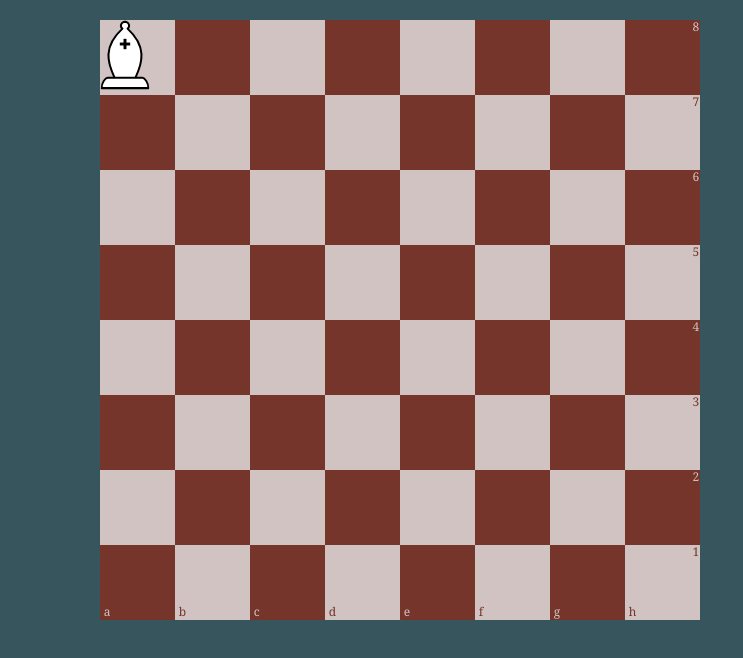
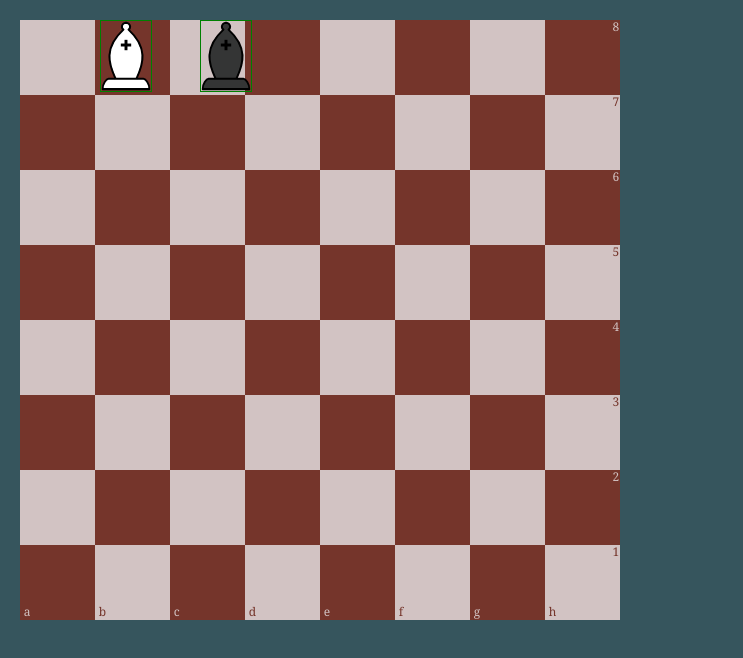
Before and after one commit to krihl4n/ChessUi, an Angular app: page /board2 in a window 1280 px wide. Shown: the top 658 px of the page, without its empty margins (0-743 px from the left). Built offline with nearby package versions, Linux system fonts and the light colour scheme.

Commit message:
create elements dynamically with renderer

```diff
--- a/src/app/board-canvas-with-css-animations/board-canvas-with-css-animations.component.css
+++ b/src/app/board-canvas-with-css-animations/board-canvas-with-css-animations.component.css
@@ -2,4 +2,13 @@ app-chess-piece {
     position: absolute;
     transition: all 500ms ease;
     user-select: none;
+    border: 1px solid green
 }
+
+img {
+    position: absolute;
+    transition: all 500ms ease;
+    user-select: none;
+    border: 1px solid green;
+    cursor: pointer;
+}
--- a/src/app/board-canvas-with-css-animations/board-canvas-with-css-animations.component.html
+++ b/src/app/board-canvas-with-css-animations/board-canvas-with-css-animations.component.html
@@ -1,5 +1,11 @@
-<div style="width: 100px; height: 700px; float:left;"></div>
-<div style="margin: 20px;">
-    <canvas #canvas [width]="canvasSize" [height]="canvasSize" style="cursor: pointer"></canvas>
-    <app-chess-piece (click)="onImageClick()" [ngStyle]="{'left':leftPos}" ></app-chess-piece>
+<div #boardcontainer id="boardcontainter" style="margin: 20px;">
+    <canvas #canvas [width]="canvasSize" [height]="canvasSize" style="position:absolute;cursor: pointer"></canvas>
+
+   <!-- <img id="piece"
+        src="assets/white_bishop.svg"
+        draggable="false"
+        [ngStyle]="{'left':leftPos}"
+        (click)="onImageClick()"
+    > -->
+      <!-- <app-chess-piece (click)="onImageClick()" [ngStyle]="{'left':leftPos}" ></app-chess-piece>-->
 </div>
--- a/src/app/board-canvas-with-css-animations/board-canvas-with-css-animations.component.ts
+++ b/src/app/board-canvas-with-css-animations/board-canvas-with-css-animations.component.ts
@@ -1,18 +1,31 @@
-import { Component, ElementRef, HostListener, OnInit, ViewChild } from '@angular/core';
+import { AfterContentInit, AfterViewInit, Component, ComponentFactoryResolver, ElementRef, HostListener, OnInit, Renderer2, ViewChild, ViewContainerRef } from '@angular/core';
 import { DrawingService } from '../board-canvas/drawing.service';
 import { FieldUtilsService } from '../board-canvas/field-utils.service';
+import { ChessPieceComponent } from './chess-piece/chess-piece.component';
 
 @Component({
   selector: 'app-board-canvas-with-css-animations',
   templateUrl: './board-canvas-with-css-animations.component.html',
   styleUrls: ['./board-canvas-with-css-animations.component.css']
 })
-export class BoardCanvasWithCssAnimationsComponent implements OnInit {
+export class BoardCanvasWithCssAnimationsComponent implements OnInit, AfterViewInit {
 
-  constructor(private drawingService: DrawingService, private locationUtilsService: FieldUtilsService) { }
+  constructor(
+    private componentFactoryResolver: ComponentFactoryResolver,
+    private drawingService: DrawingService,
+    private locationUtilsService: FieldUtilsService,
+    private renderer: Renderer2) { }
 
-  @ViewChild('canvas', { static: true }) canvas: ElementRef<HTMLCanvasElement>;
+  @ViewChild('canvas', { static: true })
+  canvas: ElementRef;
+
   canvasContext: CanvasRenderingContext2D;
+
+  @ViewChild('boardcontainer', { static: true })
+  boardContainer: ElementRef<HTMLCanvasElement>;
+
+  @ViewChild('container', { read: ViewContainerRef })
+  container: ViewContainerRef;
 
   private fieldSize: number;
   canvasSize: number;
@@ -27,15 +40,54 @@ export class BoardCanvasWithCssAnimationsComponent implements OnInit {
     window.requestAnimationFrame(this.drawEverything.bind(this));
   }
 
+  ngAfterViewInit(): void {
+
+    // const factory = this.componentFactoryResolver.resolveComponentFactory(ChessPieceComponent)
+    // const componentRef = this.container.createComponent(factory)
+
+    //  const el = document.createElement("img");
+    //  el.setAttribute('src', 'assets/white_bishop.svg')
+    //  el.setAttribute('left', "200px")
+    //  document.getElementById("boardcontainter")?.appendChild(el)
+
+    const el = this.renderer.createElement('img')
+    this.renderer.setAttribute(el, 'id', 'white_bishop');
+    this.renderer.setAttribute(el, 'src', 'assets/white_bishop.svg');
+    this.renderer.setStyle(el, 'left', this.leftPos)
+    this.renderer.listen(el, 'click', (evt) => {
+      console.log("image clicked")
+      this.onImageClick()
+      this.renderer.setStyle(el, 'left', this.leftPos)
+    })
+
+    this.renderer.appendChild(this.boardContainer.nativeElement, el)
+    const el1 = this.renderer.createElement('img')
+    this.renderer.setAttribute(el1, 'id', 'black_bishop');
+    this.renderer.setAttribute(el1, 'src', 'assets/black_bishop.svg');
+    this.renderer.setStyle(el1, 'left', this.leftPos1)
+    this.renderer.listen(el1, 'click', (evt) => {
+      console.log("image clicked")
+      this.onImageClick1()
+      this.renderer.setStyle(el1, 'left', this.leftPos1)
+    })
+
+    this.renderer.appendChild(this.boardContainer.nativeElement, el1)
+    this.renderer.listen("document", 'animationend', () => {
+      console.log("animation")
+    })
+    this.renderer.listen(el1, 'mousedown', () => {
+      console.log("mousedown")
+    })
+    this.renderer.selectRootElement
+  }
+
   @HostListener('window:resize', ['$event'])
   onResize() {
     this.setupBoardSize(window.outerHeight)
   }
 
-
   leftPos="100px"
-
-
+  leftPos1="200px"
   onImageClick() {
     console.log("click")
     if(this.leftPos === "100px") {
@@ -45,6 +97,14 @@ export class BoardCanvasWithCssAnimationsComponent implements OnInit {
     }
   }
 
+  onImageClick1() {
+    console.log("click1")
+    if(this.leftPos1 === "200px") {
+      this.leftPos1 = "300px";
+    } else {
+      this.leftPos1 = "200px"
+    }
+  }
 
   private setupBoardSize(windowHeight: number) {
     this.fieldSize = (windowHeight-200)/8
```
